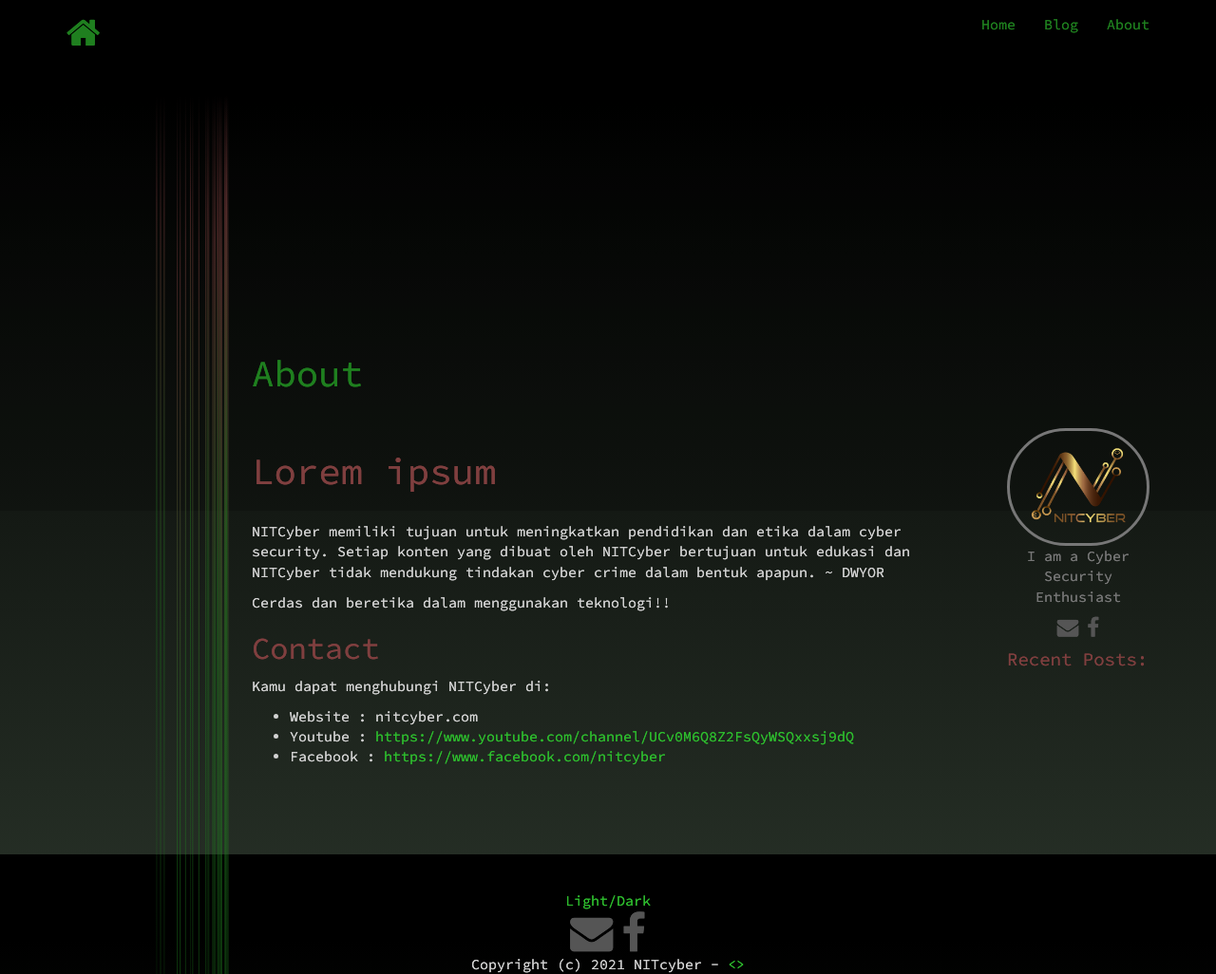
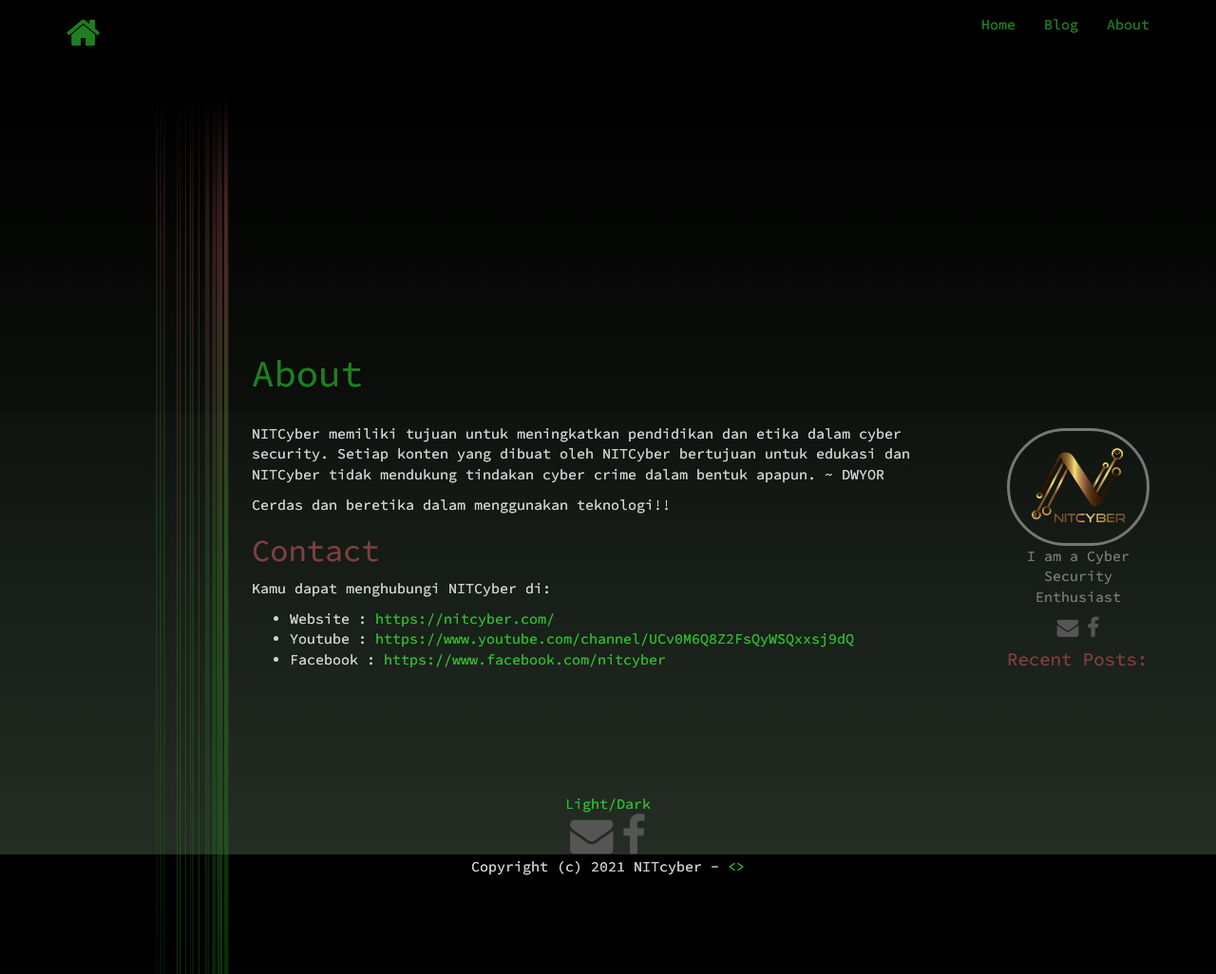
Before and after one commit to algifahri/algifahri.github.io, a Jekyll site: the page built from _items/about.md, in a window 1280 px wide and 1026 px high. Shown: the whole window at 95% size. Built offline with Jekyll 4.4.1, drawn with Linux system fonts in a browser that asks for light colours; nearby versions of some CDN libraries.

Commit message:
edit about

```diff
--- a/_items/about.md
+++ b/_items/about.md
@@ -3,13 +3,13 @@ layout: page
 title: About
 description: Test page
 ---
-# Lorem ipsum
+
 NITCyber memiliki tujuan untuk meningkatkan pendidikan dan etika dalam cyber security. Setiap konten yang dibuat oleh NITCyber bertujuan untuk edukasi dan NITCyber tidak mendukung tindakan cyber crime dalam bentuk apapun. ~ DWYOR
 
 Cerdas dan beretika dalam menggunakan teknologi!!
 
 ## Contact
 Kamu dapat menghubungi NITCyber di:
-* Website : nitcyber.com
+* Website : <https://nitcyber.com/>
 * Youtube : <https://www.youtube.com/channel/UCv0M6Q8Z2FsQyWSQxxsj9dQ>
 * Facebook : <https://www.facebook.com/nitcyber>
```
